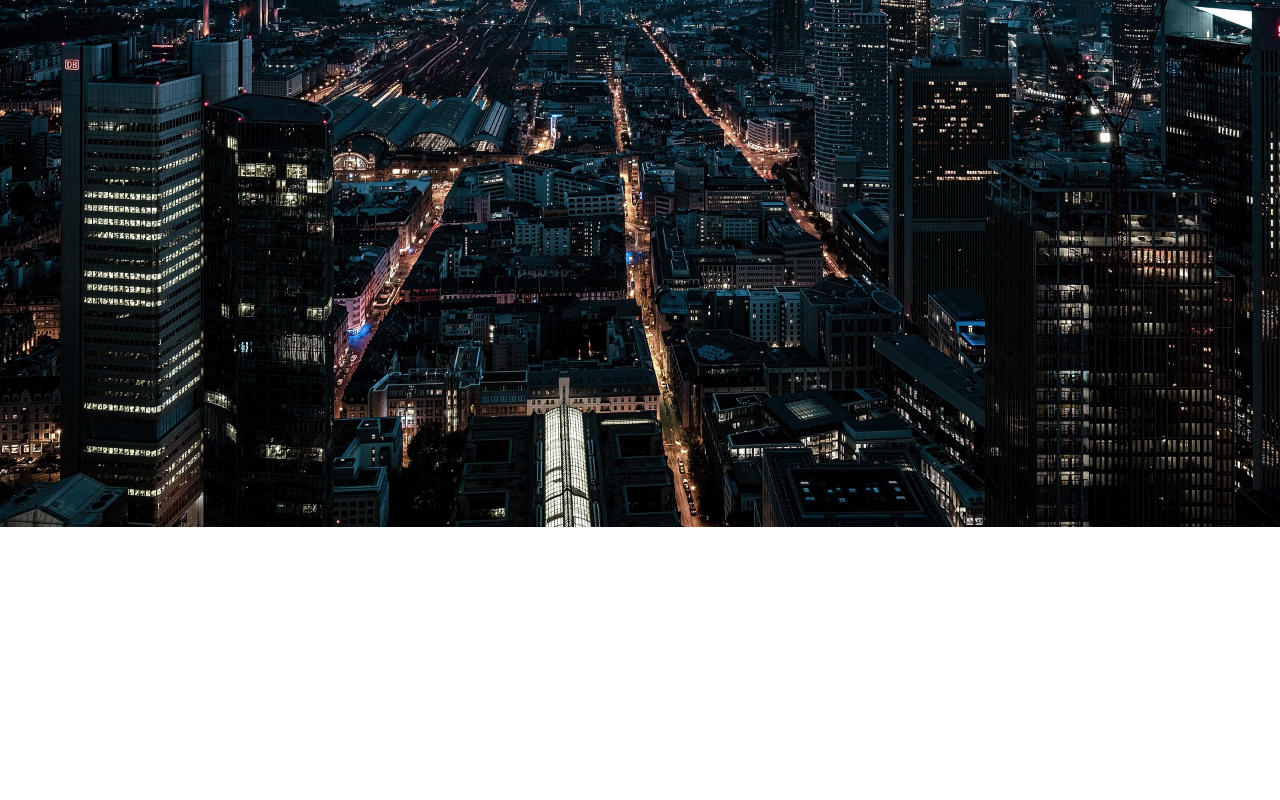
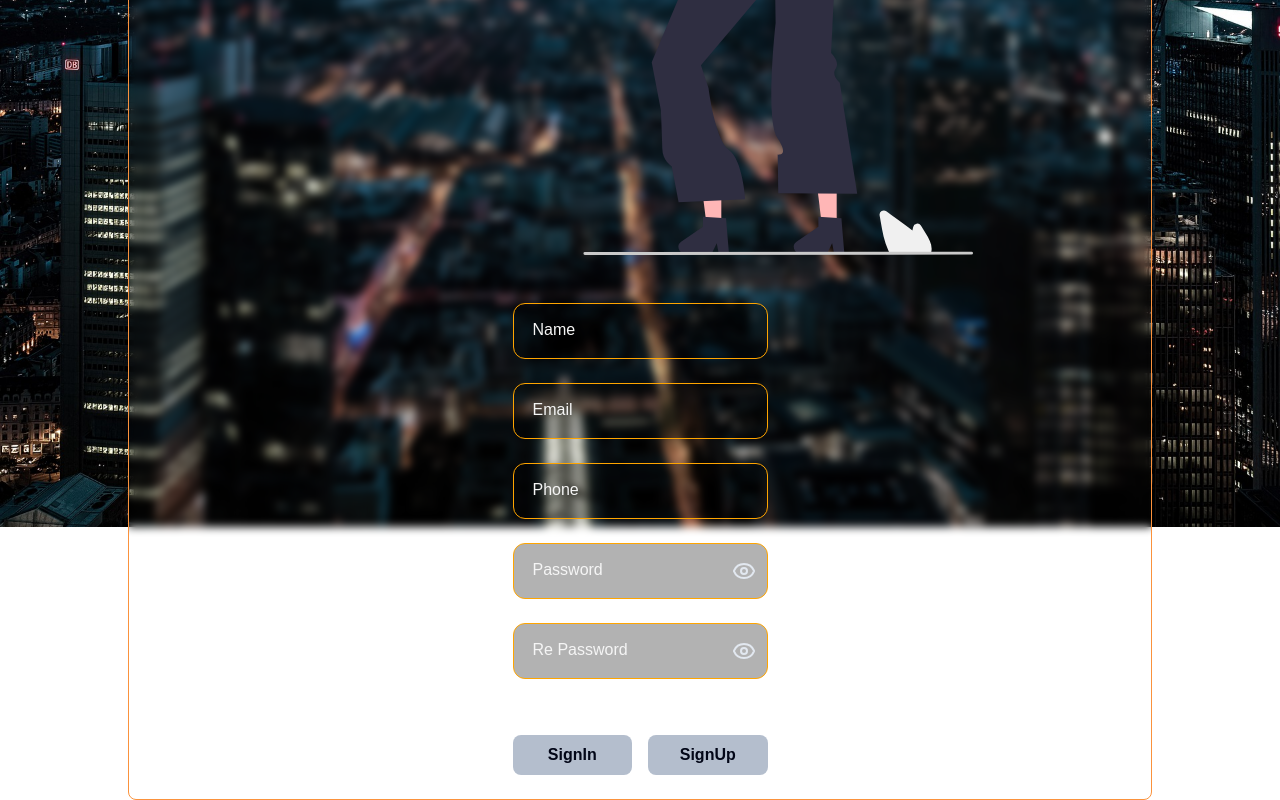
Before and after one commit to AndersonPadovani/login, a Next.js app: page /signup in a window 1280 px wide. Shown: the part 273-1073 px from the top of the page. Before the commit the page ends 800 px from the top, so only its background shows below. Built offline with nearby package versions, Linux system fonts and the light colour scheme.

Commit message:
Add SignUp Page

```diff
--- a/src/app/change_pass/page.tsx
+++ b/src/app/change_pass/page.tsx
@@ -1,4 +1,6 @@
 "use client";
+import FadeButton from "@/components/buttonFade/buttonFade";
+import ButtonRunBack from "@/components/buttonRunBack/buttonRunBack";
 import { useSearchParams } from "next/navigation";
 import { Suspense } from "react";
 
@@ -17,5 +19,11 @@ function ForgoutToken() {
   const urlParms = useSearchParams();
   const forgoutToken = urlParms.get("forgoutToken");
 
-  return <>{forgoutToken}</>;
+  return (
+    <>
+      <FadeButton title="CLICK-ME" />
+      <ButtonRunBack />
+      {forgoutToken}
+    </>
+  );
 }
--- a/src/app/signup/page.tsx
+++ b/src/app/signup/page.tsx
@@ -1,7 +1,169 @@
+"use client";
+import FadeButton from "@/components/buttonFade/buttonFade";
+import InputForm from "@/components/input/inputForm";
+import SignUpSvg from "../../public/img/signup.svg";
+import Image from "next/image";
+import { FormEvent, useEffect, useState } from "react";
+import ValidateSignUp from "./validateSignUp";
+import axios from "axios";
+import ToolbarMessage, {
+  ToolbarEnum,
+} from "@/components/toolbarMessage/toolbarMessage";
+import PhoneNumberFormat from "@/utils/phoneFormat";
+import { useRouter } from "next/navigation";
+import LoaderBook from "@/components/loader-book/loader";
+
 export default function SignUp() {
+  const rota = useRouter();
+  const [isLoader, setIsLoader] = useState(false);
+
+  const [uName, setUName] = useState("");
+  const [uEmail, setUEmail] = useState("");
+  const [uPhone, setUPhone] = useState("");
+  const [uPass, setUPass] = useState("");
+  const [uRePass, setURePass] = useState("");
+  const [isPassValid, setIsPassValid] = useState(true);
+
+  const [toolbarIsVisible, setToolbarIsVisible] = useState(false);
+  const [toolbarMsg, setToolbarMsg] = useState("");
+  const [toolbarType, setToolbarType] = useState(ToolbarEnum.alert);
+
+  const ShowToolBarMessage = (msg: string, type: ToolbarEnum, time = 5000) => {
+    setToolbarMsg(msg);
+    setToolbarType(type);
+    setToolbarIsVisible(true);
+
+    setTimeout(() => {
+      setToolbarIsVisible(false);
+    }, time);
+  };
+
+  const handlerRegister = async (event: FormEvent) => {
+    event.preventDefault();
+
+    try {
+      const isUserValid = await ValidateSignUp({
+        name: uName,
+        email: uEmail,
+        phone: uPhone,
+        passw: uPass,
+        repassw: uRePass,
+      });
+
+      if (!isUserValid.success) {
+        isUserValid.error.errors.map((e) => {
+          throw new Error(`${e.path} informado é invalido`);
+        });
+      }
+
+      if (!isPassValid) {
+        throw new Error("As senhas informadas não são iguais");
+      }
+
+      await axios({
+        method: "post",
+        baseURL: `${process.env.API_URL}/user`,
+        data: {
+          name: uName,
+          email: uEmail,
+          phone: uPhone,
+          password: uPass,
+        },
+      }).then(() => {
+        setIsLoader(false);
+        ShowToolBarMessage(
+          `Usuario ${uEmail} Cadastrado com sucesso!`,
+          ToolbarEnum.success
+        );
+        setTimeout(() => {
+          rota.push("/");
+        }, 3500);
+      });
+    } catch (error) {
+      setIsLoader(false);
+      if (axios.isAxiosError(error) && error.response?.status === 409) {
+        return ShowToolBarMessage(
+          error.response.data.message,
+          ToolbarEnum.alert
+        );
+      }
+
+      return ShowToolBarMessage(`${error}`, ToolbarEnum.error);
+    }
+  };
+
+  useEffect(() => {
+    if (uPass != uRePass) {
+      return setIsPassValid(false);
+    }
+    return setIsPassValid(true);
+  }, [uPass, uRePass]);
+
   return (
-    <main className="w-full h-full">
-      <a href="/">Goto Login</a>
+    <main className="flex w-full h-full items-center justify-center">
+      <form
+        onSubmit={handlerRegister}
+        method="post"
+        className="flex flex-col gap-12 items-center w-4/5 text-slate-200 backdrop-blur-sm border-[0.1rem] border-orange-400 px-3 py-6 rounded-lg"
+      >
+        <Image src={SignUpSvg} alt="Imagen de SignUp" className="w-2/3 " />
+        <div className="flex flex-col items-center gap-6">
+          <InputForm
+            valueName="Name"
+            onChangeCapture={(e) => setUName(e.currentTarget.value)}
+            required
+          />
+          <InputForm
+            valueName="Email"
+            onChangeCapture={(e) => setUEmail(e.currentTarget.value)}
+            required
+          />
+          <InputForm
+            valueName="Phone"
+            valueInput={uPhone}
+            onChangeCapture={(e) =>
+              setUPhone(PhoneNumberFormat(e.currentTarget.value))
+            }
+            required
+          />
+          <InputForm
+            id="Pass"
+            valueName="Password"
+            type="password"
+            onChangeCapture={(e) => setUPass(e.currentTarget.value)}
+            required
+          />
+          <InputForm
+            id="rePass"
+            valueName="Re Password"
+            type="password"
+            onChangeCapture={(e) => setURePass(e.currentTarget.value)}
+            required
+          />
+          <div className=" flex gap-4 w-full text-slate-950 font-bold">
+            <button
+              className={`flex items-center ${
+                isLoader ? "bg-transparent outline-none" : "bg-slate-400/70"
+              } justify-center mt-8 w-2/3 h-max py-2 rounded-lg hover:bg-slate-400/40`}
+              onClick={() => rota.push("/")}
+            >
+              SignIn
+            </button>
+
+            <button
+              className={`flex items-center ${
+                isLoader ? "bg-transparent outline-none" : "bg-slate-400/70"
+              } justify-center mt-8 w-2/3 h-max py-2 rounded-lg hover:bg-slate-400/40`}
+              onClick={() => setIsLoader((e) => !e)}
+            >
+              {isLoader ? <LoaderBook /> : <strong className="">SignUp</strong>}
+            </button>
+          </div>
+        </div>
+      </form>
+      {!toolbarIsVisible || (
+        <ToolbarMessage type={toolbarType} message={toolbarMsg} />
+      )}
     </main>
   );
 }
--- /dev/null
+++ b/src/app/signup/validateSignUp.tsx
@@ -0,0 +1,35 @@
+import { Phone } from "lucide-react";
+import { z } from "zod";
+
+type ValidateSignUpType = {
+  name: string;
+  email: string;
+  phone: string;
+  passw: string;
+  repassw: string;
+};
+
+const ValidateSignUp = async (user: ValidateSignUpType) => {
+  const userSchema = z.object({
+    name: z.string().min(4),
+    email: z.string().email(),
+    phone: z.string().length(16),
+    passw: z.string().min(4),
+    repassw: z.string().min(4),
+  });
+
+  const uIsValid = await userSchema.safeParse(user);
+
+  if (!isPhoneValid(user.phone)) {
+    throw new Error(`Telefone ${Phone} formato invalido!`);
+  }
+
+  return uIsValid;
+};
+
+function isPhoneValid(phone: string): boolean {
+  const regex = /^\(\d{2}\) 9 \d{4}-\d{4}$/;
+  return regex.test(phone);
+}
+
+export default ValidateSignUp;
--- /dev/null
+++ b/src/components/buttonFade/buttonFade.css
@@ -0,0 +1,33 @@
+/* From Uiverse.io by xueyuantan */
+.fadeButton {
+  width: 9em;
+  height: 3em;
+  border-radius: 30em;
+  font-size: 15px;
+  font-family: inherit;
+  border: none;
+  position: relative;
+  overflow: hidden;
+  z-index: 1;
+  background-color: #ffa500;
+  color: black;
+  box-shadow: 6px 6px 12px #cf8907, -6px -6px 12px #bd8010;
+}
+
+.fadeButton::before {
+  content: "";
+  width: 0;
+  height: 3em;
+  border-radius: 30em;
+  position: absolute;
+  top: 0;
+  left: 0;
+  background-image: linear-gradient(to right, #0fd850 0%, #f9f047 100%);
+  transition: 0.5s ease;
+  display: block;
+  z-index: -1;
+}
+
+.fadeButton:hover::before {
+  width: 9em;
+}
--- /dev/null
+++ b/src/components/buttonFade/buttonFade.tsx
@@ -0,0 +1,17 @@
+import { ButtonHTMLAttributes } from "react";
+import "./buttonFade.css";
+
+interface FadeButtonType extends ButtonHTMLAttributes<HTMLButtonElement> {
+  title?: string;
+  css?: string;
+}
+
+const FadeButton = ({ title, css, ...rest }: FadeButtonType) => {
+  return (
+    <button className={`fadeButton ${css}`} {...rest}>
+      {title}
+    </button>
+  );
+};
+
+export default FadeButton;
--- /dev/null
+++ b/src/components/buttonRunBack/buttonRunBack.css
@@ -0,0 +1,73 @@
+/* From Uiverse.io by xopc333 */
+.buttonRunBack {
+  display: block;
+  position: relative;
+  width: 56px;
+  height: 56px;
+  margin: 0;
+  overflow: hidden;
+  outline: none;
+  background-color: transparent;
+  cursor: pointer;
+  border: 0;
+}
+
+.buttonRunBack:before,
+.buttonRunBack:after {
+  content: "";
+  position: absolute;
+  border-radius: 50%;
+  inset: 7px;
+}
+
+.buttonRunBack:before {
+  border: 4px solid #f0eeef;
+  transition: opacity 0.4s cubic-bezier(0.77, 0, 0.175, 1) 80ms,
+    transform 0.5s cubic-bezier(0.455, 0.03, 0.515, 0.955) 80ms;
+}
+
+.buttonRunBack:after {
+  border: 4px solid #96daf0;
+  transform: scale(1.3);
+  transition: opacity 0.4s cubic-bezier(0.165, 0.84, 0.44, 1),
+    transform 0.5s cubic-bezier(0.25, 0.46, 0.45, 0.94);
+  opacity: 0;
+}
+
+.buttonRunBack:hover:before,
+.buttonRunBack:focus:before {
+  opacity: 0;
+  transform: scale(0.7);
+  transition: opacity 0.4s cubic-bezier(0.165, 0.84, 0.44, 1),
+    transform 0.5s cubic-bezier(0.25, 0.46, 0.45, 0.94);
+}
+
+.buttonRunBack:hover:after,
+.buttonRunBack:focus:after {
+  opacity: 1;
+  transform: scale(1);
+  transition: opacity 0.4s cubic-bezier(0.77, 0, 0.175, 1) 80ms,
+    transform 0.5s cubic-bezier(0.455, 0.03, 0.515, 0.955) 80ms;
+}
+
+.button-box {
+  display: flex;
+  position: absolute;
+  top: 0;
+  left: 0;
+}
+
+.button-elem {
+  display: block;
+  width: 20px;
+  height: 20px;
+  margin: 17px 18px 0 18px;
+  transform: rotate(180deg);
+  fill: #f0eeef;
+}
+
+.button:hover .button-box,
+.button:focus .button-box {
+  transition: 0.4s;
+  transform: translateX(-56px);
+}
--- /dev/null
+++ b/src/components/buttonRunBack/buttonRunBack.tsx
@@ -0,0 +1,12 @@
+import { ButtonHTMLAttributes } from "react";
+import "./buttonRunBack.css";
+
+interface FadeButtonType extends ButtonHTMLAttributes<HTMLButtonElement> {
+  title?: string;
+}
+
+const ButtonRunBack = ({ title }: FadeButtonType) => {
+  return <button className="buttonRunBack">{title}</button>;
+};
+
+export default ButtonRunBack;
--- /dev/null
+++ b/src/utils/phoneFormat.tsx
@@ -0,0 +1,14 @@
+const PhoneNumberFormat = (input: string): string => {
+  // Remove tudo que não for dígito
+  const digits = input.replace(/\D/g, "");
+
+  // Formata o número
+  const ddd = digits.slice(0, 2); // primeiros 2 dígitos
+  const init = digits.slice(2, 3); // primeiros 2 dígitos
+  const firstPart = digits.slice(3, 7); // próximo 4 dígitos
+  const secondPart = digits.slice(7); // últimos 4 dígitos
+
+  return `(${ddd}) ${init} ${firstPart}-${secondPart}`;
+};
+
+export default PhoneNumberFormat;
```
Also changed, not shown: src/public/img/signup.svg (added).
